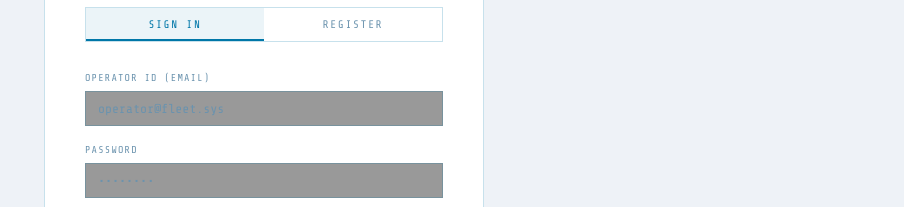
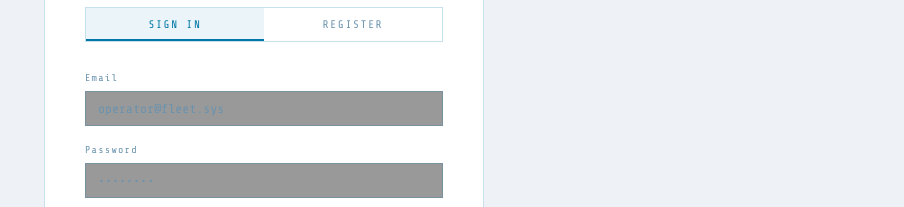
Before and after one commit to Ken-Smit/rig-ledger, a React (Vite) app in the folder Client/: page /login in a window 1280 px wide. Shown: the part 349-556 px from the top of the page, without its empty margins (376-1280 px from the left). Built offline with nearby package versions, Linux system fonts and the light colour scheme; no server answers.

Commit message:
login changes

```diff
--- a/Client/src/pages/Login.tsx
+++ b/Client/src/pages/Login.tsx
@@ -110,7 +110,7 @@ export default function Login() {
         {tab === 'login' ? (
           <form onSubmit={handleLogin} className="login-form">
             <div className="field-group">
-              <label className="field-label">OPERATOR ID (EMAIL)</label>
+              <label className="field-label">Email</label>
               <input
                 className="field-input"
                 type="email"
@@ -122,7 +122,7 @@ export default function Login() {
             </div>
 
             <div className="field-group">
-              <label className="field-label">PASSWORD</label>
+              <label className="field-label">Password</label>
               <input
                 className="field-input"
                 type="password"
@@ -167,7 +167,7 @@ export default function Login() {
             </div>
 
             <div className="field-group">
-              <label className="field-label">OPERATOR ID (EMAIL)</label>
+              <label className="field-label">EMAIL</label>
               <input
                 className="field-input"
                 type="email"
@@ -179,7 +179,7 @@ export default function Login() {
             </div>
 
             <div className="field-group">
-              <label className="field-label">ACCESS KEY (MIN 6 CHARS)</label>
+              <label className="field-label">Password</label>
               <input
                 className="field-input"
                 type="password"
```
